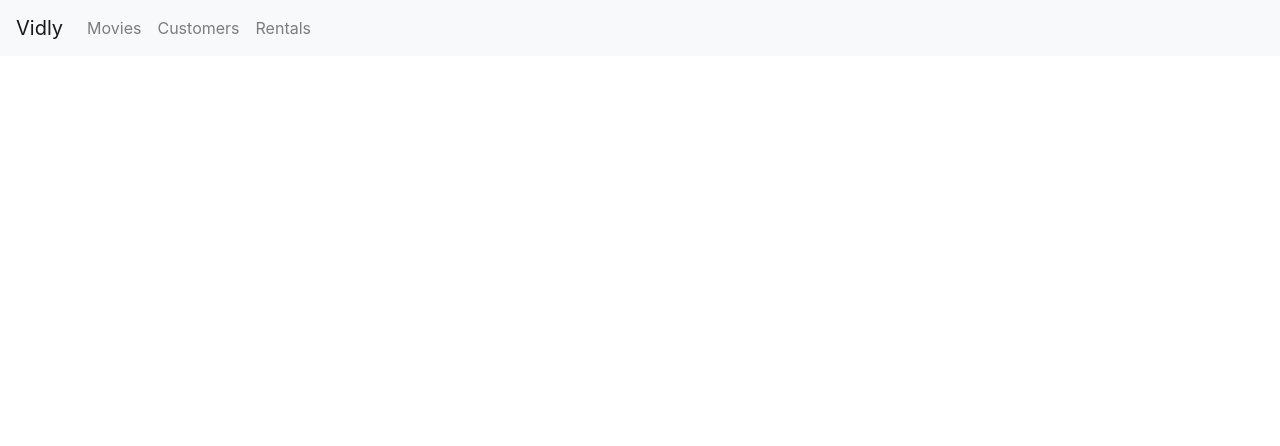
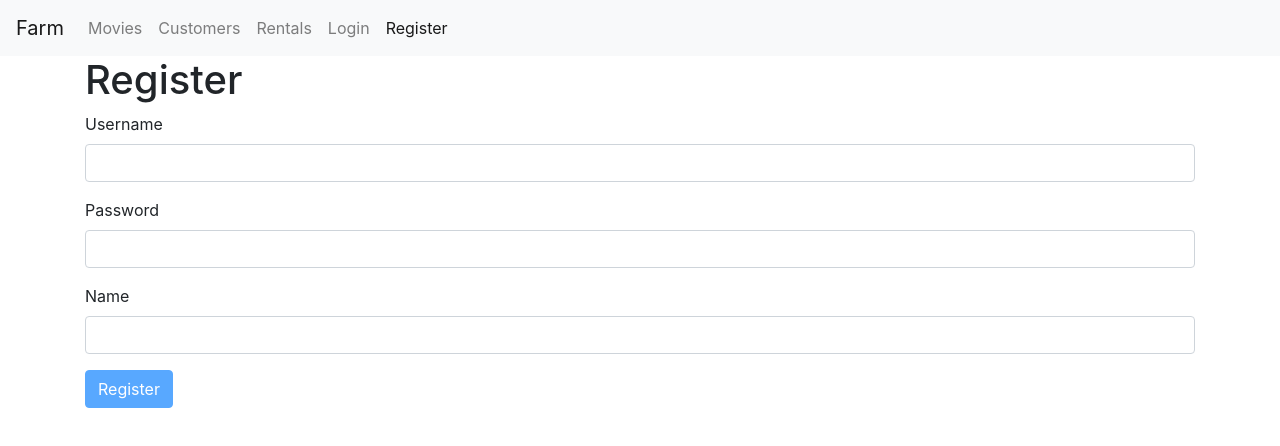
Before and after one commit to Asher-Kaligski/farm-shop, a React (Create React App) app: page /register in a window 1280 px wide. Before the commit this address led to /not-found. Shown: the top 446 px of the page. Built offline with nearby package versions, Linux system fonts and the light colour scheme.

Commit message:
auth has been updated

```diff
--- a/src/App.js
+++ b/src/App.js
@@ -6,21 +6,36 @@
 import { ToastContainer } from 'react-toastify';
 import NavBar from './components/navBar';
 import Products from './components/products';
+import auth from './services/authService';
+import RegisterForm from './components/registerForm';
+import LoginForm from './components/loginForm';
+import Logout from './components/logout';
 
 class App extends Component {
+
+  state = {};
+
+  componentDidMount() {
+    const user = auth.getCurrentUser();
+    this.setState({ user });
+  }
+
   render(){
+
+    const { user } = this.state;
+
     return (
       <React.Fragment>
         <ToastContainer />
-        {/* <NavBar user={user} /> */}
-        <NavBar/>
+        <NavBar user={user} />
+
         <main className="container">
           <Switch>
             <Route path="/products" component={Products}/>
-            {/* <Route path="/register" component={RegisterForm} />
+             <Route path="/register" component={RegisterForm} />
             <Route path="/login" component={LoginForm} />
             <Route path="/logout" component={Logout} />
-            <ProtectedRoute path="/movies/:id" component={MovieForm} />
+            {/*<ProtectedRoute path="/movies/:id" component={MovieForm} />
             <Route
               path="/movies"
               render={(props) => <Movies {...props} user={this.state.user} />}
--- /dev/null
+++ b/src/components/common/form.jsx
@@ -0,0 +1,90 @@
+import React, { Component } from "react";
+import Joi from "joi-browser";
+import Input from "./input";
+import Select from "./select";
+
+class Form extends Component {
+  state = {
+    data: {},
+    errors: {}
+  };
+
+  validate = () => {
+    const options = { abortEarly: false };
+    const { error } = Joi.validate(this.state.data, this.schema, options);
+    if (!error) return null;
+
+    const errors = {};
+    for (let item of error.details) errors[item.path[0]] = item.message;
+    return errors;
+  };
+
+  validateProperty = ({ name, value }) => {
+    const obj = { [name]: value };
+    const schema = { [name]: this.schema[name] };
+    const { error } = Joi.validate(obj, schema);
+    return error ? error.details[0].message : null;
+  };
+
+  handleSubmit = e => {
+    e.preventDefault();
+
+    const errors = this.validate();
+    this.setState({ errors: errors || {} });
+    if (errors) return;
+
+    this.doSubmit();
+  };
+
+  handleChange = ({ currentTarget: input }) => {
+    const errors = { ...this.state.errors };
+    const errorMessage = this.validateProperty(input);
+    if (errorMessage) errors[input.name] = errorMessage;
+    else delete errors[input.name];
+
+    const data = { ...this.state.data };
+    data[input.name] = input.value;
+
+    this.setState({ data, errors });
+  };
+
+  renderButton(label) {
+    return (
+      <button disabled={this.validate()} className="btn btn-primary">
+        {label}
+      </button>
+    );
+  }
+
+  renderSelect(name, label, options) {
+    const { data, errors } = this.state;
+
+    return (
+      <Select
+        name={name}
+        value={data[name]}
+        label={label}
+        options={options}
+        onChange={this.handleChange}
+        error={errors[name]}
+      />
+    );
+  }
+
+  renderInput(name, label, type = "text") {
+    const { data, errors } = this.state;
+
+    return (
+      <Input
+        type={type}
+        name={name}
+        value={data[name]}
+        label={label}
+        onChange={this.handleChange}
+        error={errors[name]}
+      />
+    );
+  }
+}
+
+export default Form;
--- /dev/null
+++ b/src/components/common/input.jsx
@@ -0,0 +1,13 @@
+import React from "react";
+
+const Input = ({ name, label, error, ...rest }) => {
+  return (
+    <div className="form-group">
+      <label htmlFor={name}>{label}</label>
+      <input {...rest} name={name} id={name} className="form-control" />
+      {error && <div className="alert alert-danger">{error}</div>}
+    </div>
+  );
+};
+
+export default Input;
--- /dev/null
+++ b/src/components/common/select.jsx
@@ -0,0 +1,20 @@
+import React from "react";
+
+const Select = ({ name, label, options, error, ...rest }) => {
+  return (
+    <div className="form-group">
+      <label htmlFor={name}>{label}</label>
+      <select name={name} id={name} {...rest} className="form-control">
+        <option value="" />
+        {options.map(option => (
+          <option key={option._id} value={option._id}>
+            {option.name}
+          </option>
+        ))}
+      </select>
+      {error && <div className="alert alert-danger">{error}</div>}
+    </div>
+  );
+};
+
+export default Select;
--- /dev/null
+++ b/src/components/loginForm.jsx
@@ -0,0 +1,54 @@
+import React from "react";
+import { Redirect } from "react-router-dom";
+import Joi from "joi-browser";
+import Form from "./common/form";
+import auth from "../services/authService";
+
+class LoginForm extends Form {
+  state = {
+    data: { username: "", password: "" },
+    errors: {}
+  };
+
+  schema = {
+    username: Joi.string()
+      .required()
+      .label("Username"),
+    password: Joi.string()
+      .required()
+      .label("Password")
+  };
+
+  doSubmit = async () => {
+    try {
+      const { data } = this.state;
+      await auth.login(data.username, data.password);
+
+      const { state } = this.props.location;
+      window.location = state ? state.from.pathname : "/";
+    } catch (ex) {
+      if (ex.response && ex.response.status === 400) {
+        const errors = { ...this.state.errors };
+        errors.username = ex.response.data;
+        this.setState({ errors });
+      }
+    }
+  };
+
+  render() {
+    if (auth.getCurrentUser()) return <Redirect to="/" />;
+
+    return (
+      <div>
+        <h1>Login</h1>
+        <form onSubmit={this.handleSubmit}>
+          {this.renderInput("username", "Username")}
+          {this.renderInput("password", "Password", "password")}
+          {this.renderButton("Login")}
+        </form>
+      </div>
+    );
+  }
+}
+
+export default LoginForm;
--- /dev/null
+++ b/src/components/logout.jsx
@@ -0,0 +1,16 @@
+import { Component } from "react";
+import auth from "../services/authService";
+
+class Logout extends Component {
+  componentDidMount() {
+    auth.logout();
+
+    window.location = "/";
+  }
+
+  render() {
+    return null;
+  }
+}
+
+export default Logout;
--- a/src/components/navBar.jsx
+++ b/src/components/navBar.jsx
@@ -1,16 +1,11 @@
-import React from "react";
-import { Link, NavLink } from "react-router-dom";
+import React from 'react';
+import { Link, NavLink } from 'react-router-dom';
 
-
-
-
-
-const NavBar = () => {
+const NavBar = ({ user }) => {
   return (
-
     <nav className="navbar navbar-expand-lg navbar-light bg-light">
       <Link className="navbar-brand" to="/">
-            Vidly
+        Farm
       </Link>
       <button
         className="navbar-toggler"
@@ -34,7 +29,7 @@
           <NavLink className="nav-item nav-link" to="/rentals">
             Rentals
           </NavLink>
-              {/* {!user && (
+          {!user && (
                 <React.Fragment>
                   <NavLink className="nav-item nav-link" to="/login">
                     Login
@@ -53,12 +48,11 @@
                     Logout
                   </NavLink>
                 </React.Fragment>
-              )} */}
+              )}
         </div>
       </div>
     </nav>
-
   );
-}
+};
 
 export default NavBar;
--- /dev/null
+++ b/src/components/registerForm.jsx
@@ -0,0 +1,56 @@
+import React from "react";
+import Joi from "joi-browser";
+import Form from "./common/form";
+import * as userService from "../services/userService";
+import auth from "../services/authService";
+
+class RegisterForm extends Form {
+  state = {
+    data: { username: "", password: "", name: "" },
+    errors: {}
+  };
+
+  schema = {
+    username: Joi.string()
+      .required()
+      .email()
+      .label("Username"),
+    password: Joi.string()
+      .required()
+      .min(5)
+      .label("Password"),
+    name: Joi.string()
+      .required()
+      .label("Name")
+  };
+
+  doSubmit = async () => {
+    try {
+      const response = await userService.register(this.state.data);
+      auth.loginWithJwt(response.headers["x-auth-token"]);
+      window.location = "/";
+    } catch (ex) {
+      if (ex.response && ex.response.status === 400) {
+        const errors = { ...this.state.errors };
+        errors.username = ex.response.data;
+        this.setState({ errors });
+      }
+    }
+  };
+
+  render() {
+    return (
+      <div>
+        <h1>Register</h1>
+        <form onSubmit={this.handleSubmit}>
+          {this.renderInput("username", "Username")}
+          {this.renderInput("password", "Password", "password")}
+          {this.renderInput("name", "Name")}
+          {this.renderButton("Register")}
+        </form>
+      </div>
+    );
+  }
+}
+
+export default RegisterForm;
--- a/src/index.js
+++ b/src/index.js
@@ -14,11 +14,11 @@
 import * as serviceWorker from './serviceWorker';
 
 ReactDOM.render(
-  <React.StrictMode>
+  <React.Fragment>
     <BrowserRouter>
       <App />
     </BrowserRouter>
-  </React.StrictMode>,
+  </React.Fragment>,
   document.getElementById('root')
 );
 
--- a/src/services/authService.js
+++ b/src/services/authService.js
@@ -7,8 +7,9 @@
 http.setJwt(getJwt());
 
 export async function login(email, password) {
-  const { data: jwt } = await http.post(apiEndpoint, { email, password });
-  localStorage.setItem(tokenKey, jwt);
+  // const { token: jwt } = await http.post(apiEndpoint, { email, password });
+  // localStorage.setItem(tokenKey, jwt);
+  return http.post(apiEndpoint, { email, password });
 }
 
 export function loginWithJwt(jwt) {
--- /dev/null
+++ b/src/services/logService.js
@@ -0,0 +1,14 @@
+// For simplicity, I changed the implementation of this module
+// and removed Raven. We can always add that in the future
+// and this module is the only module we need to modify.
+
+function init() {}
+
+function log(error) {
+  console.error(error);
+}
+
+export default {
+  init,
+  log
+};
--- /dev/null
+++ b/src/services/userService.js
@@ -0,0 +1,12 @@
+import http from "./httpService";
+//import { apiUrl } from "../config.json";
+
+//const apiEndpoint = apiUrl + "/users";
+
+export function register(user) {
+  return http.post('https://farm-shop.herokuapp.com/api', {
+    email: user.username,
+    password: user.password,
+    name: user.name
+  });
+}
```
Lines whose indentation alone changed are shown as unchanged.
